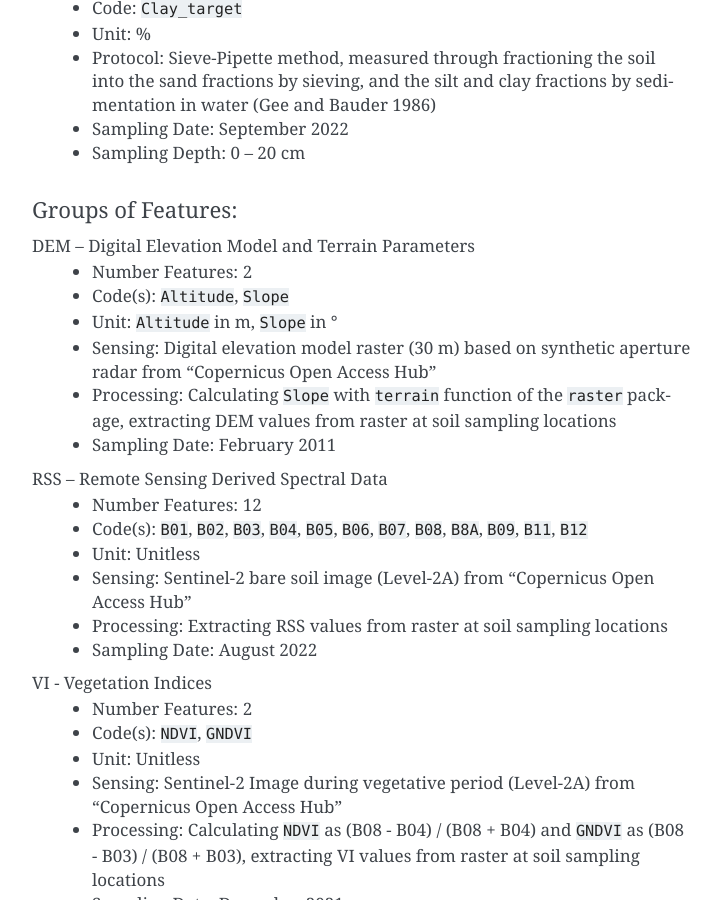
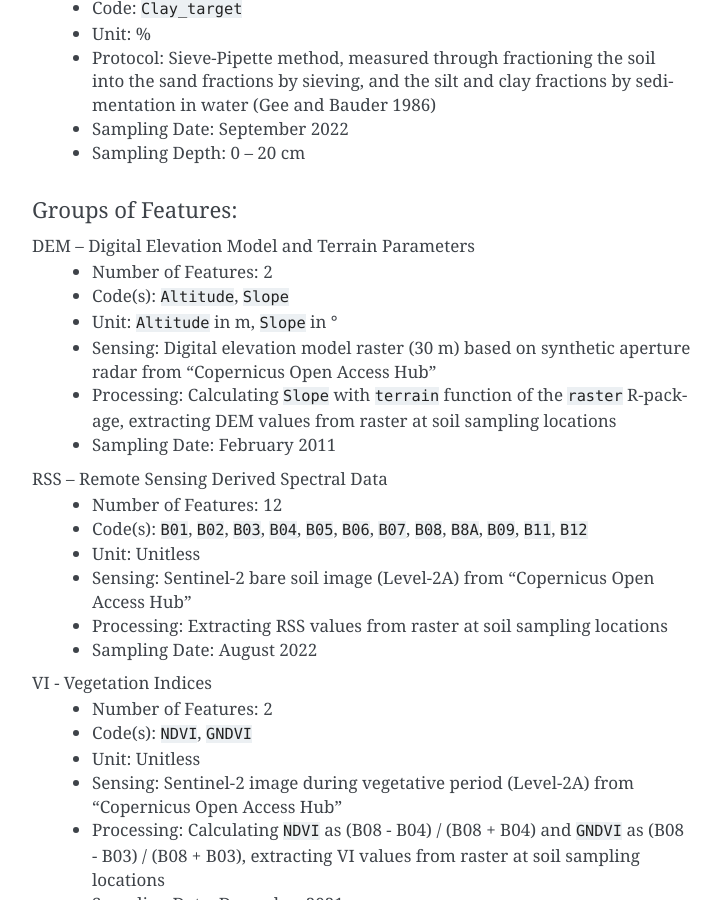
Before and after one commit to a11to1n3/LimeSoDa, a Sphinx documentation site: the page built from docs/source/datasets/MGS_101.rst, in a window 1280 px wide and 900 px high, scrolled down 1232 px. Shown: the whole window, without its empty margins (388-1109 px from the left). Built offline with Sphinx 7.4.7, drawn with Linux system fonts in a browser that asks for light colours; pages that are not in the unit, such as notebooks, are missing from menus.

Commit message:
Update MGS_101.rst

```diff
--- a/docs/source/datasets/MGS_101.rst
+++ b/docs/source/datasets/MGS_101.rst
@@ -55,15 +55,15 @@
 """""""""""""""""
 
 DEM – Digital Elevation Model and Terrain Parameters
-    * Number Features: 2
+    * Number of Features: 2
     * Code(s): ``Altitude``, ``Slope``
     * Unit: ``Altitude`` in m, ``Slope`` in °
     * Sensing: Digital elevation model raster (30 m) based on synthetic aperture radar from "Copernicus Open Access Hub"
-    * Processing: Calculating ``Slope`` with ``terrain`` function of the ``raster`` package, extracting DEM values from raster at soil sampling locations
+    * Processing: Calculating ``Slope`` with ``terrain`` function of the ``raster`` R-package, extracting DEM values from raster at soil sampling locations
     * Sampling Date: February 2011
 
 RSS – Remote Sensing Derived Spectral Data
-    * Number Features: 12
+    * Number of Features: 12
     * Code(s): ``B01``, ``B02``, ``B03``, ``B04``, ``B05``, ``B06``, ``B07``, ``B08``, ``B8A``, ``B09``, ``B11``, ``B12``
     * Unit: Unitless
     * Sensing: Sentinel-2 bare soil image (Level-2A) from "Copernicus Open Access Hub"
@@ -71,10 +71,10 @@
     * Sampling Date: August 2022
 
 VI - Vegetation Indices
-    * Number Features: 2
+    * Number of Features: 2
     * Code(s): ``NDVI``, ``GNDVI``
     * Unit: Unitless
-    * Sensing: Sentinel-2 Image during vegetative period (Level-2A) from "Copernicus Open Access Hub"
+    * Sensing: Sentinel-2 image during vegetative period (Level-2A) from "Copernicus Open Access Hub"
     * Processing: Calculating ``NDVI`` as (B08 - B04) / (B08 + B04) and ``GNDVI`` as (B08 - B03) / (B08 + B03), extracting VI values from raster at soil sampling locations
     * Sampling Date: December 2021
 
```
